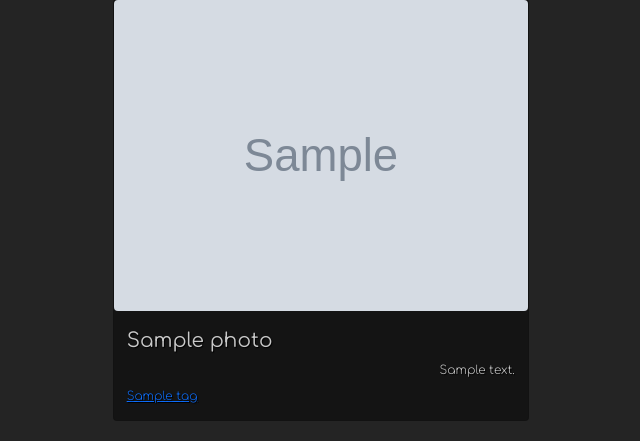
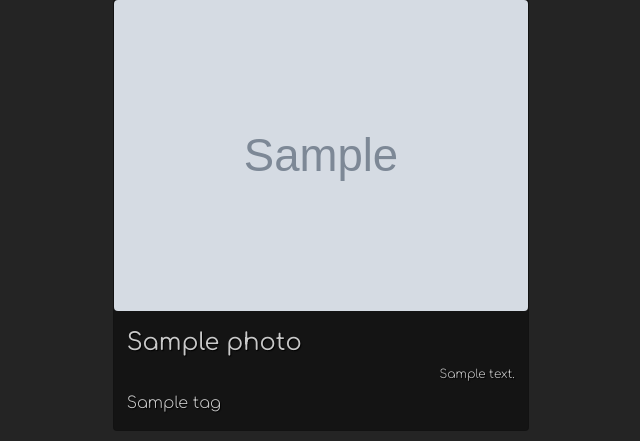
Before and after one commit to nickppv/macro_gallery, a Django app: template macro_site/templates/macro_gallery/index.html in a window 1280 px wide. Shown: the part 511-952 px from the top of the page, without its empty margins (34-674 px from the left). Run offline with Django 4.2, Linux system fonts and the light colour scheme; the template is opened without the code that fills it: most values are stand-ins (such as "Sample title", 1, 10 or a date in 2020); grey boxes marked "Sample" are stand-in pictures; some libraries are stand-ins or nearby versions.

Commit message:
добавил tag_class к карточкам фото и немного изменил оформление

```diff
--- a/macro_site/templates/macro_gallery/index.html
+++ b/macro_site/templates/macro_gallery/index.html
@@ -38,7 +38,7 @@
   <div id="carouselExampleSlidesOnly" class="carousel slide carousel-fade carousel-general" data-bs-ride="carousel">
     <div class="carousel-inner carousel-second-div">
       {% for i in slider_photo_list %}
-      <div class="carousel-item {% if forloop.first %}active{% endif %}" data-bs-interval="1000">  {% comment %} делаем проверку: если элемент первый - делаем его активным (active). без этого слайдер не работает {% endcomment %}
+      <div class="carousel-item {% if forloop.first %}active{% endif %}" data-bs-interval="5000">  {% comment %} делаем проверку: если элемент первый - делаем его активным (active). без этого слайдер не работает {% endcomment %}
         <img src="{{i.photo.url}}" class="d-block h-100" alt="{{i.photo.description}}">
       </div>
       {% endfor %}
@@ -77,11 +77,11 @@
             <div class="card main-gallery-card gx-1 rounded">
               <a href="{{photo.photo.url}}" data-lightbox="roadtrip" data-title="{{photo.title}}"><img src="{{photo.photo.url}}" class="card-img-top figure-img rounded" alt="{{photo.title}}"></a>
               <div class="card-body-text">
-                <h5 class="card-title">{{ photo.title }}</h5>
+                <h4 class="card-title">{{ photo.title }}</h4>
                 <p class="card-description">{{ photo.description }}</p>
                 <p class="card-tag">
                   {% for tag in photo.tags.all %}
-                  <a href="{% url 'macro_gallery:result_by_tag' tag.slug %}"> {{ tag.name }}</a>
+                  <a class="tag-class" href="{% url 'macro_gallery:result_by_tag' tag.slug %}"> {{ tag.name }}</a>
                   {% endfor %}
                 </p>
               </div>
```
